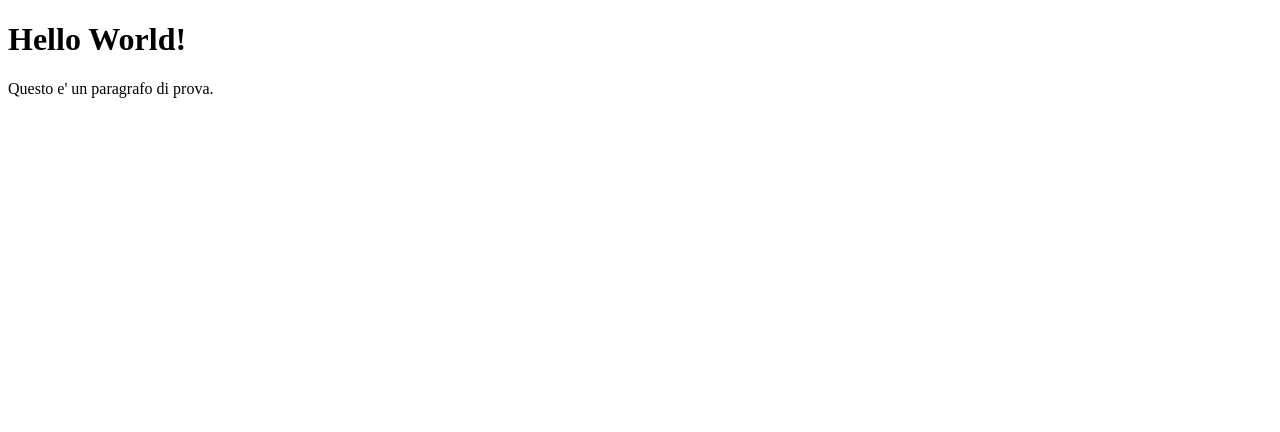
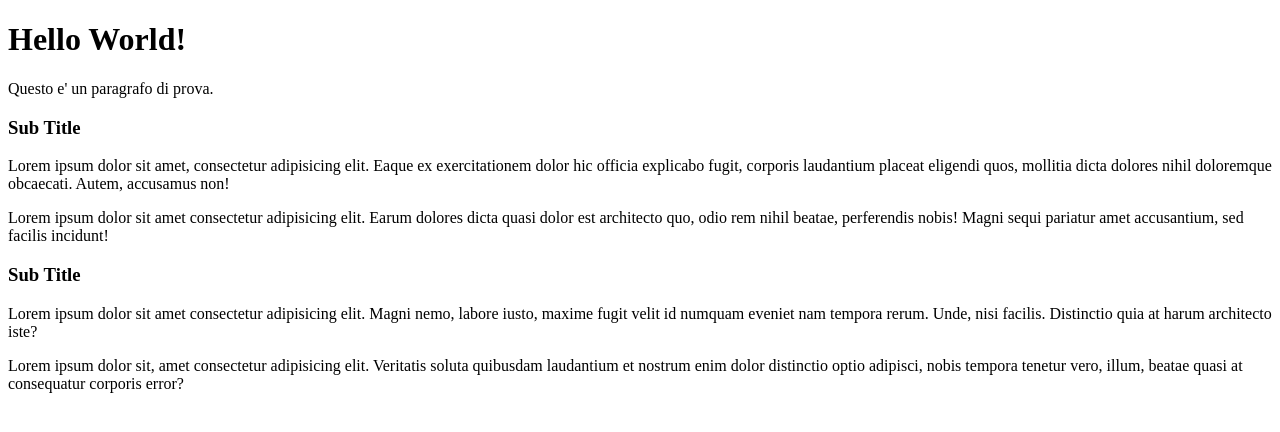
Before and after one commit to peppe-p/htmlcss-hello, a plain HTML site: page index.html in a window 1280 px wide. Drawn offline with Linux system fonts and the light colour scheme.

Commit message:
Aggiunta 2 sub title

```diff
--- a/index.html
+++ b/index.html
@@ -9,5 +9,13 @@
 <body>
     <h1>Hello World!</h1>
     <p>Questo e' un paragrafo di prova.</p>
+
+    <h3>Sub Title</h3>
+    <p>Lorem ipsum dolor sit amet, consectetur adipisicing elit. Eaque ex exercitationem dolor hic officia explicabo fugit, corporis laudantium placeat eligendi quos, mollitia dicta dolores nihil doloremque obcaecati. Autem, accusamus non!</p>
+    <p>Lorem ipsum dolor sit amet consectetur adipisicing elit. Earum dolores dicta quasi dolor est architecto quo, odio rem nihil beatae, perferendis nobis! Magni sequi pariatur amet accusantium, sed facilis incidunt!</p>
+
+    <h3>Sub Title </h3>
+    <p>Lorem ipsum dolor sit amet consectetur adipisicing elit. Magni nemo, labore iusto, maxime fugit velit id numquam eveniet nam tempora rerum. Unde, nisi facilis. Distinctio quia at harum architecto iste?</p>
+    <p>Lorem ipsum dolor sit, amet consectetur adipisicing elit. Veritatis soluta quibusdam laudantium et nostrum enim dolor distinctio optio adipisci, nobis tempora tenetur vero, illum, beatae quasi at consequatur corporis error?</p>
 </body>
 </html>
```
